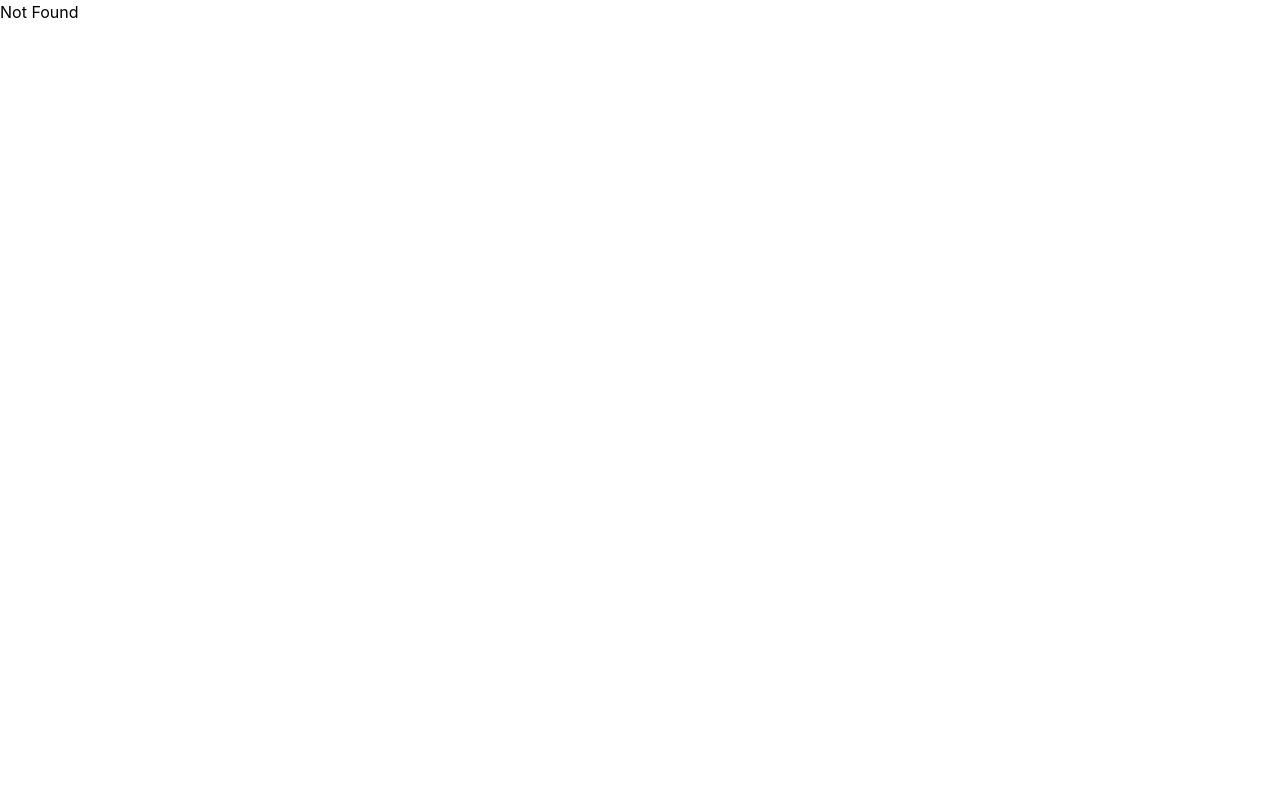
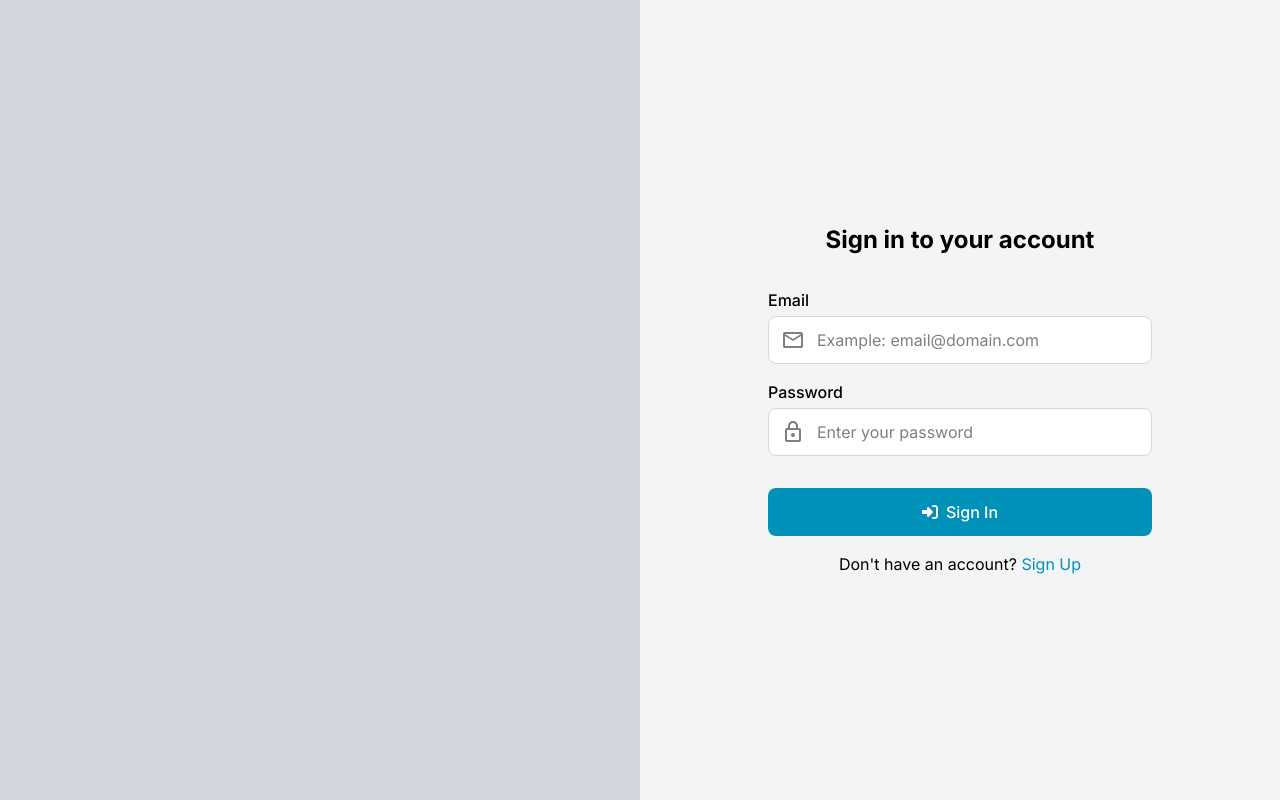
Before and after one commit to WaxArsatia/tubes-fe, a React (Vite) app: page /auth/login in a window 1280 px wide. Built offline with nearby package versions, Linux system fonts and the light colour scheme.

Commit message:
feat: Login
Signed-off-by: WaxArsatia <waxarsatia@gmail.com>

```diff
--- /dev/null
+++ b/src/icons/Lock.tsx
@@ -0,0 +1,18 @@
+export default function Lock() {
+	return (
+		<svg
+			width="24"
+			height="24"
+			viewBox="0 0 24 24"
+			fill="none"
+			xmlns="http://www.w3.org/2000/svg"
+		>
+			<title>Lock</title>
+			<path
+				d="M6 22C5.45 22 4.97917 21.8042 4.5875 21.4125C4.19583 21.0208 4 20.55 4 20V10C4 9.45 4.19583 8.97917 4.5875 8.5875C4.97917 8.19583 5.45 8 6 8H7V6C7 4.61667 7.4875 3.4375 8.4625 2.4625C9.4375 1.4875 10.6167 1 12 1C13.3833 1 14.5625 1.4875 15.5375 2.4625C16.5125 3.4375 17 4.61667 17 6V8H18C18.55 8 19.0208 8.19583 19.4125 8.5875C19.8042 8.97917 20 9.45 20 10V20C20 20.55 19.8042 21.0208 19.4125 21.4125C19.0208 21.8042 18.55 22 18 22H6ZM6 20H18V10H6V20ZM12 17C12.55 17 13.0208 16.8042 13.4125 16.4125C13.8042 16.0208 14 15.55 14 15C14 14.45 13.8042 13.9792 13.4125 13.5875C13.0208 13.1958 12.55 13 12 13C11.45 13 10.9792 13.1958 10.5875 13.5875C10.1958 13.9792 10 14.45 10 15C10 15.55 10.1958 16.0208 10.5875 16.4125C10.9792 16.8042 11.45 17 12 17ZM9 8H15V6C15 5.16667 14.7083 4.45833 14.125 3.875C13.5417 3.29167 12.8333 3 12 3C11.1667 3 10.4583 3.29167 9.875 3.875C9.29167 4.45833 9 5.16667 9 6V8Z"
+				fill="black"
+				fillOpacity="0.5"
+			/>
+		</svg>
+	);
+}
--- /dev/null
+++ b/src/icons/Mail.tsx
@@ -0,0 +1,18 @@
+export default function Mail() {
+	return (
+		<svg
+			width="24"
+			height="24"
+			viewBox="0 0 24 24"
+			fill="none"
+			xmlns="http://www.w3.org/2000/svg"
+		>
+			<title>Mail</title>
+			<path
+				d="M4 20C3.45 20 2.97917 19.8042 2.5875 19.4125C2.19583 19.0208 2 18.55 2 18V6C2 5.45 2.19583 4.97917 2.5875 4.5875C2.97917 4.19583 3.45 4 4 4H20C20.55 4 21.0208 4.19583 21.4125 4.5875C21.8042 4.97917 22 5.45 22 6V18C22 18.55 21.8042 19.0208 21.4125 19.4125C21.0208 19.8042 20.55 20 20 20H4ZM12 13L4 8V18H20V8L12 13ZM12 11L20 6H4L12 11ZM4 8V6V18V8Z"
+				fill="black"
+				fillOpacity="0.5"
+			/>
+		</svg>
+	);
+}
--- /dev/null
+++ b/src/icons/SignIn.tsx
@@ -0,0 +1,27 @@
+import { useId } from "react";
+
+export default function SignIn() {
+	const id = useId();
+	return (
+		<svg
+			width="16"
+			height="16"
+			viewBox="0 0 16 16"
+			fill="none"
+			xmlns="http://www.w3.org/2000/svg"
+		>
+			<title>Sign In</title>
+			<g clipPath={id}>
+				<path
+					d="M6.80937 3.30938L10.6469 7.14687C10.8719 7.37187 11 7.68125 11 8C11 8.31875 10.8719 8.62812 10.6469 8.85312L6.80937 12.6906C6.60938 12.8906 6.34062 13 6.05937 13C5.475 13 5 12.525 5 11.9406V10H1C0.446875 10 0 9.55313 0 9V7C0 6.44688 0.446875 6 1 6H5V4.05937C5 3.475 5.475 3 6.05937 3C6.34062 3 6.60938 3.1125 6.80937 3.30938ZM11 13H13C13.5531 13 14 12.5531 14 12V4C14 3.44688 13.5531 3 13 3H11C10.4469 3 10 2.55313 10 2C10 1.44687 10.4469 1 11 1H13C14.6562 1 16 2.34375 16 4V12C16 13.6562 14.6562 15 13 15H11C10.4469 15 10 14.5531 10 14C10 13.4469 10.4469 13 11 13Z"
+					fill="white"
+				/>
+			</g>
+			<defs>
+				<clipPath id={id}>
+					<path d="M0 0H16V16H0V0Z" fill="white" />
+				</clipPath>
+			</defs>
+		</svg>
+	);
+}
--- a/src/routeTree.gen.ts
+++ b/src/routeTree.gen.ts
@@ -10,33 +10,53 @@
 
 import { Route as rootRouteImport } from './routes/__root'
 import { Route as IndexRouteImport } from './routes/index'
+import { Route as AuthRegisterRouteImport } from './routes/auth/register'
+import { Route as AuthLoginRouteImport } from './routes/auth/login'
 
 const IndexRoute = IndexRouteImport.update({
   id: '/',
   path: '/',
   getParentRoute: () => rootRouteImport,
 } as any)
+const AuthRegisterRoute = AuthRegisterRouteImport.update({
+  id: '/auth/register',
+  path: '/auth/register',
+  getParentRoute: () => rootRouteImport,
+} as any)
+const AuthLoginRoute = AuthLoginRouteImport.update({
+  id: '/auth/login',
+  path: '/auth/login',
+  getParentRoute: () => rootRouteImport,
+} as any)
 
 export interface FileRoutesByFullPath {
   '/': typeof IndexRoute
+  '/auth/login': typeof AuthLoginRoute
+  '/auth/register': typeof AuthRegisterRoute
 }
 export interface FileRoutesByTo {
   '/': typeof IndexRoute
+  '/auth/login': typeof AuthLoginRoute
+  '/auth/register': typeof AuthRegisterRoute
 }
 export interface FileRoutesById {
   __root__: typeof rootRouteImport
   '/': typeof IndexRoute
+  '/auth/login': typeof AuthLoginRoute
+  '/auth/register': typeof AuthRegisterRoute
 }
 export interface FileRouteTypes {
   fileRoutesByFullPath: FileRoutesByFullPath
-  fullPaths: '/'
+  fullPaths: '/' | '/auth/login' | '/auth/register'
   fileRoutesByTo: FileRoutesByTo
-  to: '/'
-  id: '__root__' | '/'
+  to: '/' | '/auth/login' | '/auth/register'
+  id: '__root__' | '/' | '/auth/login' | '/auth/register'
   fileRoutesById: FileRoutesById
 }
 export interface RootRouteChildren {
   IndexRoute: typeof IndexRoute
+  AuthLoginRoute: typeof AuthLoginRoute
+  AuthRegisterRoute: typeof AuthRegisterRoute
 }
 
 declare module '@tanstack/react-router' {
@@ -48,11 +68,27 @@ declare module '@tanstack/react-router' {
       preLoaderRoute: typeof IndexRouteImport
       parentRoute: typeof rootRouteImport
     }
+    '/auth/register': {
+      id: '/auth/register'
+      path: '/auth/register'
+      fullPath: '/auth/register'
+      preLoaderRoute: typeof AuthRegisterRouteImport
+      parentRoute: typeof rootRouteImport
+    }
+    '/auth/login': {
+      id: '/auth/login'
+      path: '/auth/login'
+      fullPath: '/auth/login'
+      preLoaderRoute: typeof AuthLoginRouteImport
+      parentRoute: typeof rootRouteImport
+    }
   }
 }
 
 const rootRouteChildren: RootRouteChildren = {
   IndexRoute: IndexRoute,
+  AuthLoginRoute: AuthLoginRoute,
+  AuthRegisterRoute: AuthRegisterRoute,
 }
 export const routeTree = rootRouteImport
   ._addFileChildren(rootRouteChildren)
--- /dev/null
+++ b/src/routes/auth/login.tsx
@@ -0,0 +1,68 @@
+import { createFileRoute, Link } from "@tanstack/react-router";
+import { useId } from "react";
+import Lock from "@/icons/Lock";
+import Mail from "@/icons/Mail";
+import SignIn from "@/icons/SignIn";
+
+export const Route = createFileRoute("/auth/login")({
+	component: Login,
+});
+
+function Login() {
+	const emailId = useId();
+	const passwordId = useId();
+
+	return (
+		<div className="flex min-h-screen">
+			<div className="w-1/2 bg-gray-300"></div>
+			<div className="flex items-center justify-center w-1/2 px-12 bg-gray-100">
+				<form className="flex flex-col w-sm">
+					<h1 className="text-2xl font-bold text-center">
+						Sign in to your account
+					</h1>
+					<label htmlFor={emailId} className="flex flex-col gap-1 pt-8">
+						<span className="font-medium">Email</span>
+						<div className="flex items-center h-12 gap-3 pl-3 bg-white border border-gray-300 rounded-lg cursor-text">
+							<Mail />
+							<input
+								className="flex-1 outline-none"
+								type="email"
+								placeholder="Example: email@domain.com"
+								name="email"
+								id={emailId}
+								required
+							/>
+						</div>
+					</label>
+					<label htmlFor={passwordId} className="flex flex-col gap-1 pt-4">
+						<span className="font-medium">Password</span>
+						<div className="flex items-center h-12 gap-3 pl-3 bg-white border border-gray-300 rounded-lg cursor-text">
+							<Lock />
+							<input
+								className="flex-1 outline-none"
+								type="password"
+								placeholder="Enter your password"
+								name="password"
+								id={passwordId}
+								required
+							/>
+						</div>
+					</label>
+					<button
+						type="submit"
+						className="flex items-center justify-center gap-2 py-3 mt-8 font-medium text-white rounded-lg cursor-pointer bg-cyan-600 hover:bg-cyan-700"
+					>
+						<SignIn />
+						Sign In
+					</button>
+					<p className="pt-4 text-center">
+						Don't have an account?{" "}
+						<Link to="/auth/register" className="text-cyan-600 hover:underline">
+							Sign Up
+						</Link>
+					</p>
+				</form>
+			</div>
+		</div>
+	);
+}
--- /dev/null
+++ b/src/routes/auth/register.tsx
@@ -0,0 +1,9 @@
+import { createFileRoute } from "@tanstack/react-router";
+
+export const Route = createFileRoute("/auth/register")({
+	component: Register,
+});
+
+function Register() {
+	return <div>Hello "/auth/register"!</div>;
+}
--- a/src/routes/index.tsx
+++ b/src/routes/index.tsx
@@ -1,4 +1,4 @@
-import { createFileRoute } from "@tanstack/react-router";
+import { createFileRoute, Link } from "@tanstack/react-router";
 
 export const Route = createFileRoute("/")({
 	component: App,
@@ -6,8 +6,14 @@ export const Route = createFileRoute("/")({
 
 function App() {
 	return (
-		<div className="text-center bg-gray-900 min-h-screen flex items-center justify-center">
+		<div className="flex flex-col items-center justify-center min-h-screen text-center bg-gray-900">
 			<h1 className="text-3xl font-bold text-white">Hello, World!</h1>
+			<Link
+				to="/auth/login"
+				className="text-3xl font-bold text-white underline"
+			>
+				Login
+			</Link>
 		</div>
 	);
 }
--- a/src/styles.css
+++ b/src/styles.css
@@ -1,9 +1,9 @@
+@import url('https://fonts.googleapis.com/css2?family=Inter:ital,opsz,wght@0,14..32,100..900;1,14..32,100..900&display=swap');
 @import "tailwindcss";
 
 body {
-  font-family: -apple-system, BlinkMacSystemFont, "Segoe UI", "Roboto", "Oxygen",
-    "Ubuntu", "Cantarell", "Fira Sans", "Droid Sans", "Helvetica Neue",
-    sans-serif;
+  font-family: "Inter", sans-serif;
+  font-optical-sizing: auto;
   -webkit-font-smoothing: antialiased;
   -moz-osx-font-smoothing: grayscale;
 }
```
Also changed, not shown: tailwind.config.js (added), 1 other file (tests, documents, lock files or other folders).
